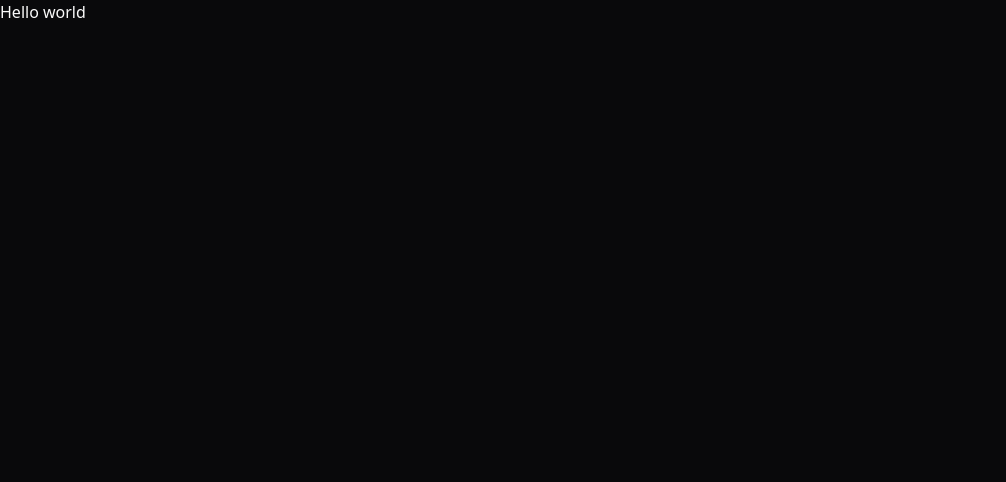
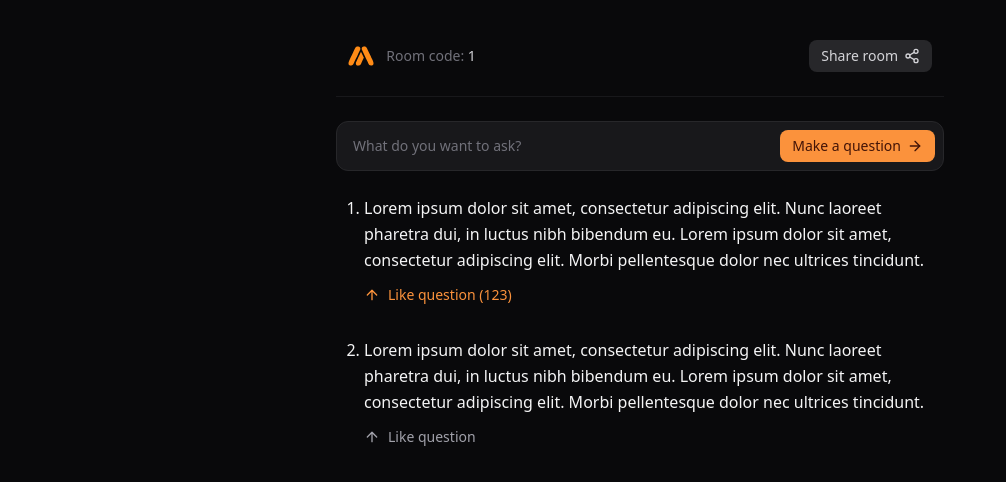
Before and after one commit to igorjpimenta/AskMeAnything, a React (Vite) app in the folder frontend/: page /room/1 in a window 1280 px wide. Shown: the top 482 px of the page, without its empty margins (0-1006 px from the left). Built offline with nearby package versions, Linux system fonts and the light colour scheme.

Commit message:
feat(web): add static pages

```diff
--- a/frontend/src/app.tsx
+++ b/frontend/src/app.tsx
@@ -1,3 +1,18 @@
+import { createBrowserRouter, RouterProvider } from "react-router-dom"
+import { CreateRoom } from "./pages/create-room"
+import { Room } from "./pages/room"
+
+const router = createBrowserRouter([
+  {
+    path: '/',
+    element: <CreateRoom />
+  },
+  {
+    path: '/room/:roomId',
+    element: <Room />
+  }
+])
+
 export function App() {
-  return <h1>Hello world</h1>
+  return <RouterProvider router={router} />
 }
--- /dev/null
+++ b/frontend/src/pages/create-room.tsx
@@ -0,0 +1,48 @@
+import { ArrowRight } from 'lucide-react'
+
+import amaLogo from '../assets/ama-logo.svg'
+import { useNavigate } from 'react-router-dom'
+
+export function CreateRoom() {
+    const navigate = useNavigate()
+
+    function handleCreateRoom(data: FormData) {
+        const theme = data.get('theme')?.toString()
+
+        navigate(`/room/${theme}`)
+    }
+
+    return (
+        <main className="h-screen flex items-center justify-center px-4">
+            <div className="max-w-[450px] flex flex-col gap-6">
+                <img src={amaLogo} alt="Ask Me Anything Logo" className="h-10" />
+
+                <p className="leading-relaxed text-zinc-300 text-center">
+                    Create a public AMA (Ask me anything) room and prioritize the most relevant questions for the community.
+                </p>
+
+                <form
+                    action={handleCreateRoom}
+                    className="flex items-center gap-2 bg-zinc-900 p-2 rounded-xl border border-zinc-800 ring-orange-400 ring-offset-2 ring-offset-zinc-950 focus-within:ring-1"
+                >
+                    <input
+                        type="text"
+                        name="theme"
+                        placeholder="Room name"
+                        autoComplete="off"
+                        className="flex-1 text-sm bg-transparent mx-2 outline-none text-zinc-100 placeholder:text-zinc-500"
+                    />
+
+                    <button
+                        type="submit"
+                        className="bg-orange-400 text-orange-950 px-3 py-1.5 gap-1.5 flex items-center rounded-lg font-medium text-sm transition-colors hover:bg-orange-500"
+                    >
+                        Create room
+                        <ArrowRight className="size-4"/>
+                    </button>
+                </form>
+
+            </div>
+        </main>
+    )
+}
--- /dev/null
+++ b/frontend/src/pages/room.tsx
@@ -0,0 +1,69 @@
+import { useParams } from "react-router-dom"
+
+import amaLogo from '../assets/ama-logo.svg'
+import { ArrowRight, ArrowUp, Share2 } from "lucide-react"
+
+export function Room() {
+    const { roomId } = useParams()
+
+    return (
+        <div className="mx-auto max-w-[640px] flex flex-col gap-6 py-10 px-4">
+            <div className="flex items-center gap-3 px-3">
+                <img src={amaLogo} alt="Ask Me Anything Logo" className="h-5" />
+
+                <span className="text-sm text-zinc-500 truncate">
+                    Room code: <span className="text-zinc-300">{roomId}</span>
+                </span>
+
+                <button
+                    type="submit"
+                    className="ml-auto bg-zinc-800 text-zinc-300 px-3 py-1.5 gap-1.5 flex items-center rounded-lg font-medium text-sm transition-colors hover:bg-zinc-700"
+                >
+                    Share room
+                    <Share2 className="size-4"/>
+                </button>
+            </div>
+
+            <div className="h-px w-full bg-zinc-900"></div>
+
+            <form
+                className="flex items-center gap-2 bg-zinc-900 p-2 rounded-xl border border-zinc-800 ring-orange-400 ring-offset-2 ring-offset-zinc-950 focus-within:ring-1"
+            >
+                <input
+                    type="text"
+                    name="theme"
+                    placeholder="What do you want to ask?"
+                    autoComplete="off"
+                    className="flex-1 text-sm bg-transparent mx-2 outline-none text-zinc-100 placeholder:text-zinc-500"
+                />
+
+                <button
+                    type="submit"
+                    className="bg-orange-400 text-orange-950 px-3 py-1.5 gap-1.5 flex items-center rounded-lg font-medium text-sm transition-colors hover:bg-orange-500"
+                >
+                    Make a question
+                    <ArrowRight className="size-4"/>
+                </button>
+            </form>
+
+            <ol className="list-decimal list-outside px-3 space-y-8">
+                <li className="ml-4 leading-relaxed text-zinc-100">
+                    Lorem ipsum dolor sit amet, consectetur adipiscing elit. Nunc laoreet pharetra dui, in luctus nibh bibendum eu. Lorem ipsum dolor sit amet, consectetur adipiscing elit. Morbi pellentesque dolor nec ultrices tincidunt.
+
+                    <button type="button" className="mt-3 flex items-center gap-2 text-orange-400 text-sm font-medium hover:text-orange-500">
+                        <ArrowUp className="size-4" />
+                        Like question (123)
+                    </button>
+                </li>
+                <li className="ml-4 leading-relaxed text-zinc-100">
+                    Lorem ipsum dolor sit amet, consectetur adipiscing elit. Nunc laoreet pharetra dui, in luctus nibh bibendum eu. Lorem ipsum dolor sit amet, consectetur adipiscing elit. Morbi pellentesque dolor nec ultrices tincidunt.
+
+                    <button type="button" className="mt-3 flex items-center gap-2 text-zinc-400 text-sm font-medium hover:text-zinc-300">
+                        <ArrowUp className="size-4" />
+                        Like question
+                    </button>
+                </li>
+            </ol>
+        </div>
+    )
+}
```
Also changed, not shown: frontend/src/assets/ama-logo.svg (added).
